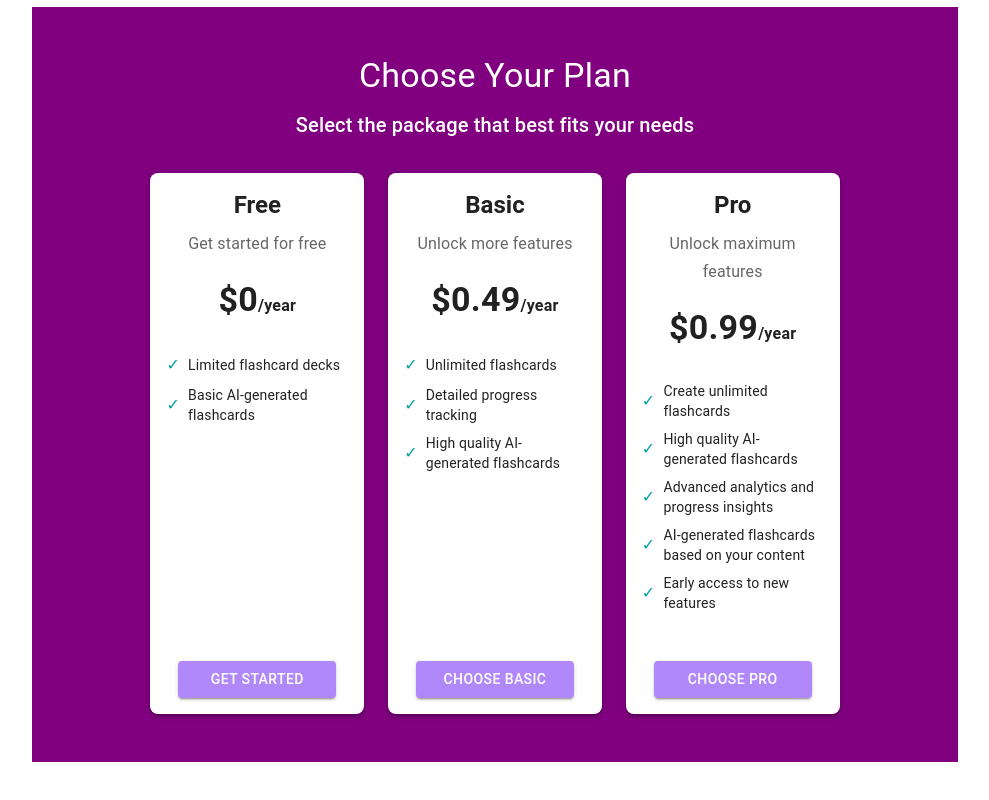
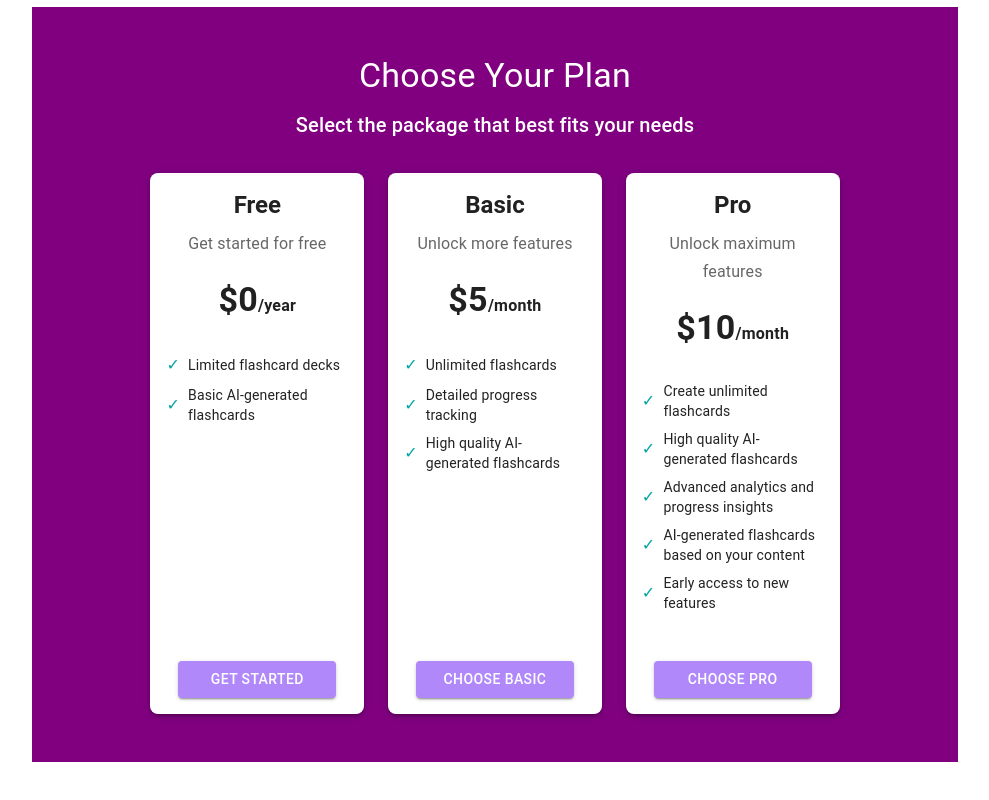
Before and after one commit to Erlisja/FlashCards-saas, a Next.js app: page / in a window 1280 px wide. Shown: the part 1169-1969 px from the top of the page, without its empty margins (145-1134 px from the left). Built offline with nearby package versions, Linux system fonts and the light colour scheme; no server answers.

Commit message:
Save changes to app/page.js before pulling from remote

```diff
--- a/app/page.js
+++ b/app/page.js
@@ -214,8 +214,8 @@ export default function Home() {
               {
                 title: "Basic",
                 subtitle: "Unlock more features",
-                price: "$0.49",
-                period: "/year",
+                price: "$5",
+                period: "/month",
                 features: [
                   "Unlimited flashcards",
                   "Detailed progress tracking",
@@ -227,8 +227,8 @@ export default function Home() {
               {
                 title: "Pro",
                 subtitle: "Unlock maximum features",
-                price: "$0.99",
-                period: "/year",
+                price: "$10",
+                period: "/month",
                 features: [
                   "Create unlimited flashcards",
                   "High quality AI-generated flashcards",
```
